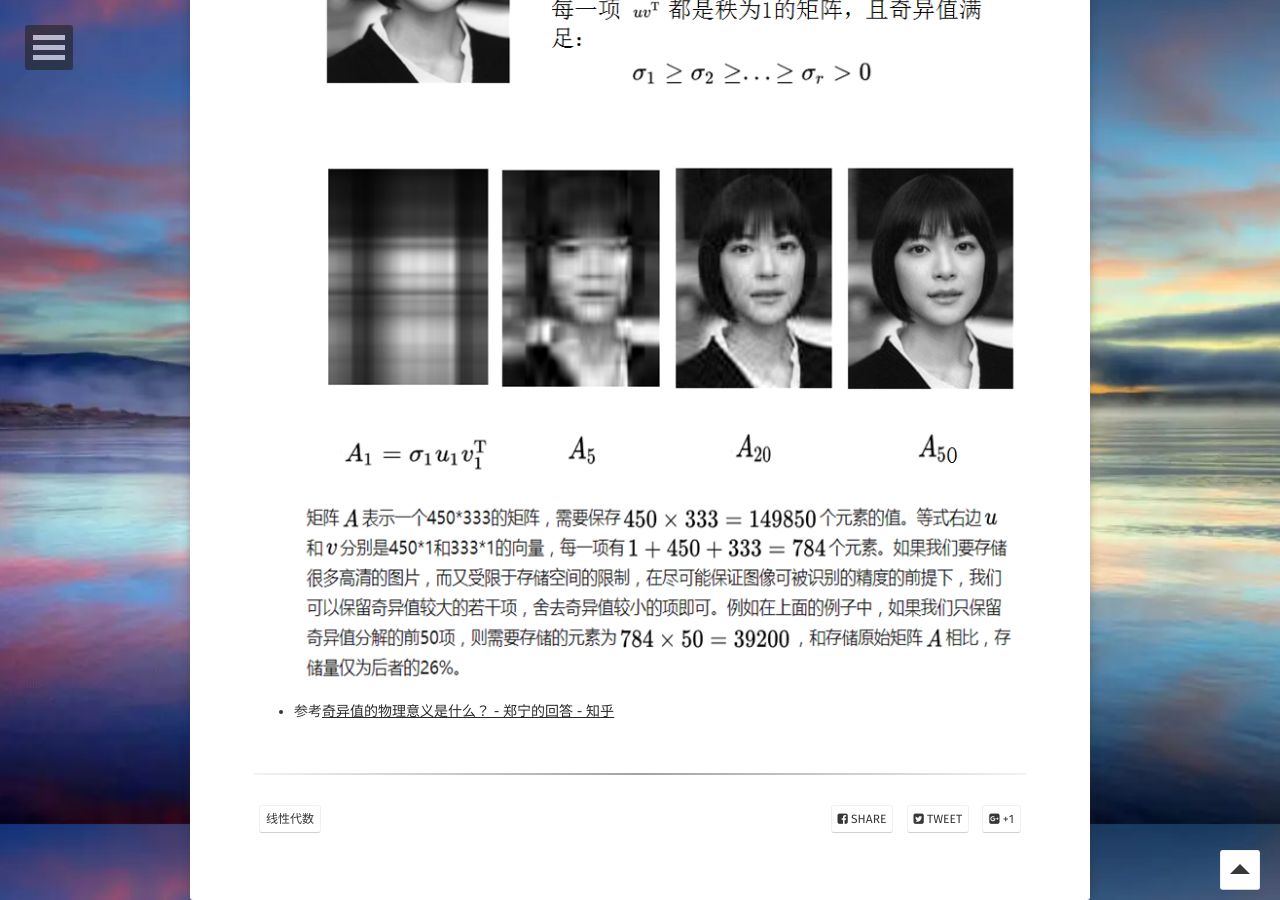
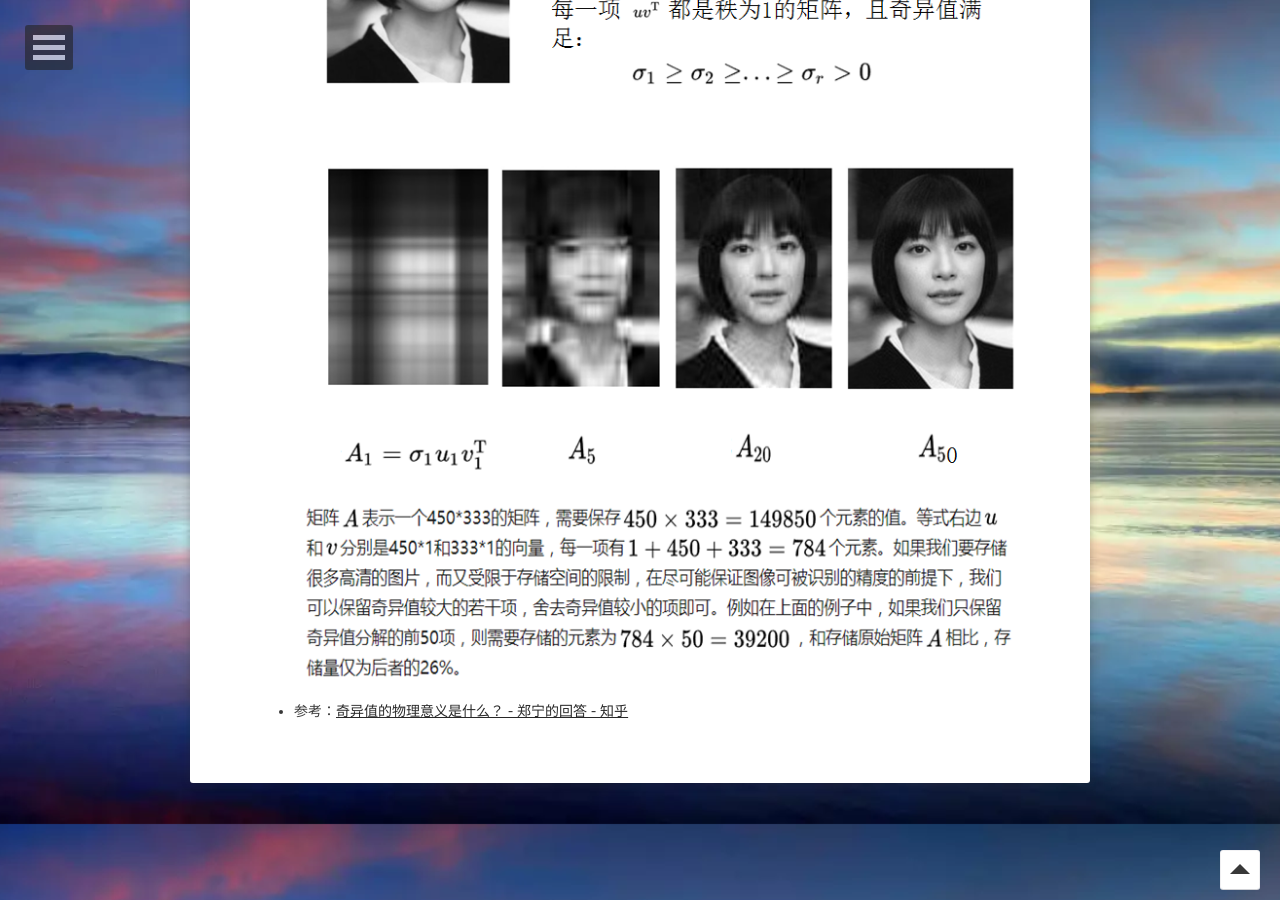
Before and after one commit to xmxxiong/xmxxiong.github.io, a Jekyll site: the page built from _posts/2018-04-16-奇异值分解-post.md, in a window 1280 px wide and 900 px high, scrolled down 976 px. Built offline with Jekyll 4.4.1, drawn with Linux system fonts in a browser that asks for light colours; some web fonts are replaced; comment, search, counter and statistics services are not loaded.

Commit message:
close share

```diff
--- a/_includes/meta.html
+++ b/_includes/meta.html
@@ -1,3 +1,4 @@
+<!--
 <br>
 <hr>
 <span class="entry-tags">{% for tag in page.tags %}<a href="{{ site.url }}/tags/#{{ tag }}" title="Pages tagged {{ tag }}" class="tag"><span class="term">{{ tag }}</span></a>{% unless forloop.last %}{% endunless %}{% endfor %}</span>
--- a/_posts/2018-04-16-奇异值分解-post.md
+++ b/_posts/2018-04-16-奇异值分解-post.md
@@ -18,4 +18,4 @@ comments: true
 
 
 
-  参考[奇异值的物理意义是什么？ - 郑宁的回答 - 知乎](https://www.zhihu.com/question/22237507/answer/53804902)
+  参考：[奇异值的物理意义是什么？ - 郑宁的回答 - 知乎](https://www.zhihu.com/question/22237507/answer/53804902)
```
